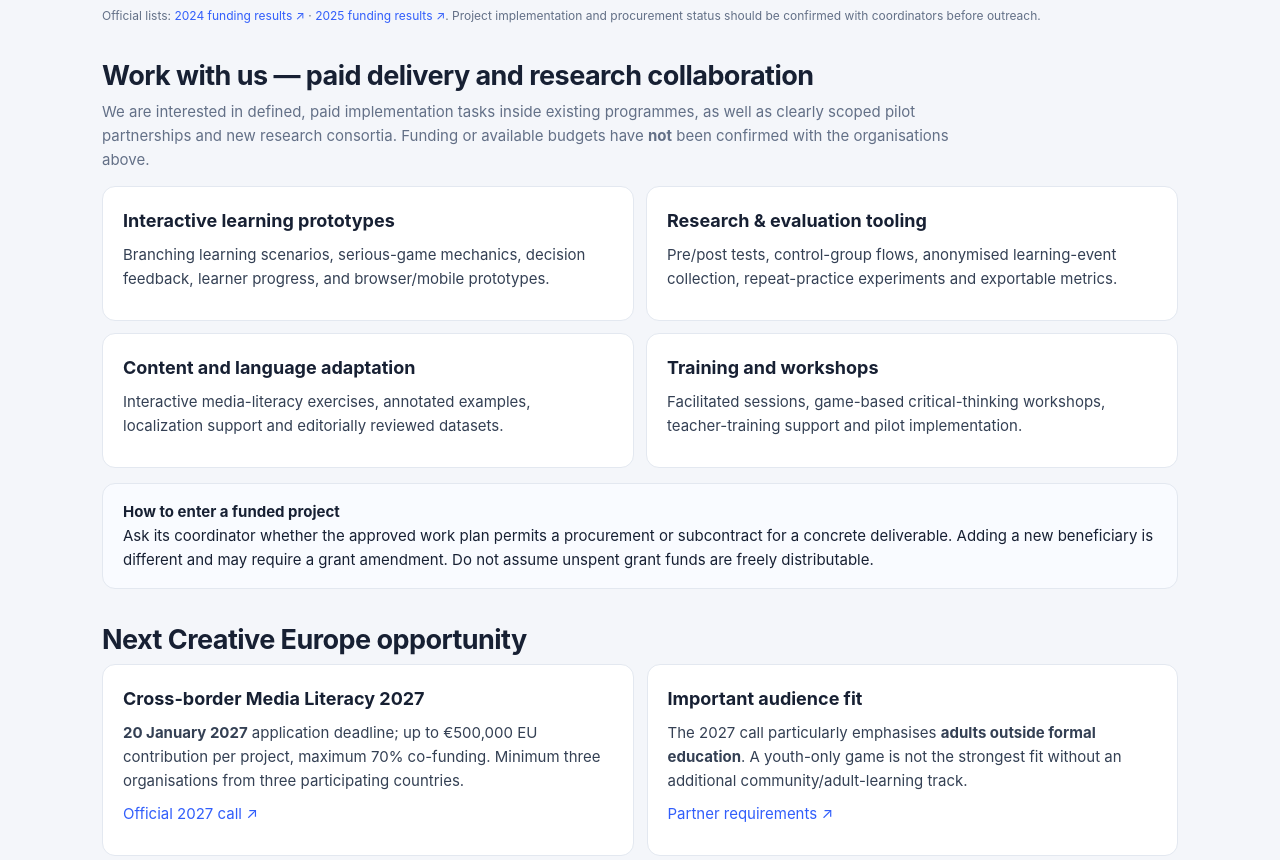
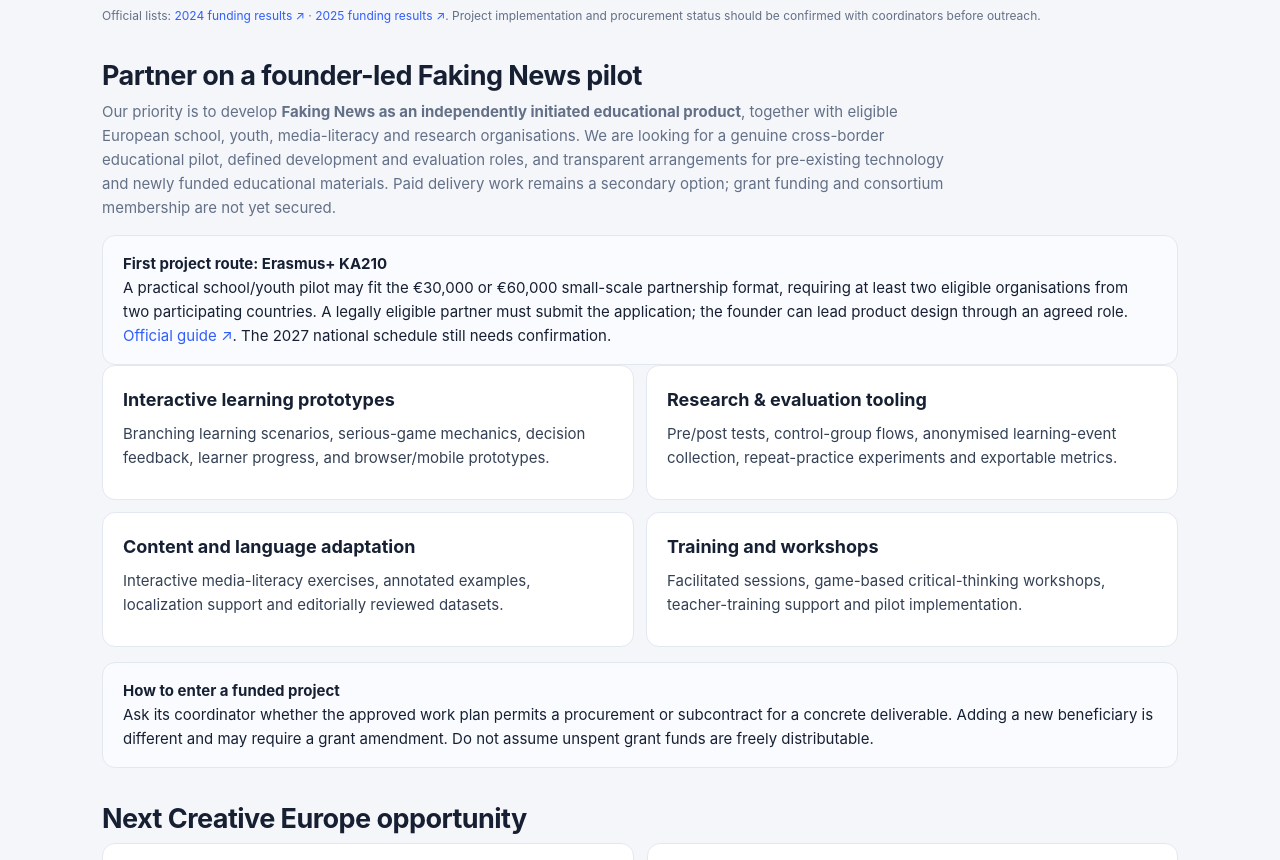
Before and after one commit to Obefree/GrantOps-Public, a plain HTML site: page media-literacy/index.html in a window 1280 px wide. Shown: the part 1940-2800 px from the top of the page. Drawn offline with Linux system fonts and the light colour scheme.

Commit message:
strategy(public): emphasize founder-led Faking News grant and genuine educational consortium

```diff
--- a/media-literacy/index.html
+++ b/media-literacy/index.html
@@ -59,8 +59,9 @@
 <p class="tiny">Official lists: <a href="https://www.europacreativamedia.cat/wp-content/uploads/MEDIA_LITERACY_CREA-CROSS-2024-MEDIALITERACY.pdf" target="_blank" rel="noopener">2024 funding results ↗</a> · <a href="https://www.oficinamediaespana.eu/images/descargas/2025/MEDIA_LITERACY_CREA-CROSS-2025-MEDIALITERACY.pdf" target="_blank" rel="noopener">2025 funding results ↗</a>. Project implementation and procurement status should be confirmed with coordinators before outreach.</p>
 </section>
 <section id="work">
-<h2>Work with us — paid delivery and research collaboration</h2>
-<p class="sub">We are interested in defined, paid implementation tasks inside existing programmes, as well as clearly scoped pilot partnerships and new research consortia. Funding or available budgets have <b>not</b> been confirmed with the organisations above.</p>
+<h2>Partner on a founder-led Faking News pilot</h2>
+<p class="sub">Our priority is to develop <b>Faking News as an independently initiated educational product</b>, together with eligible European school, youth, media-literacy and research organisations. We are looking for a genuine cross-border educational pilot, defined development and evaluation roles, and transparent arrangements for pre-existing technology and newly funded educational materials. Paid delivery work remains a secondary option; grant funding and consortium membership are not yet secured.</p>
+<div class="notice"><strong>First project route: Erasmus+ KA210</strong>A practical school/youth pilot may fit the €30,000 or €60,000 small-scale partnership format, requiring at least two eligible organisations from two participating countries. A legally eligible partner must submit the application; the founder can lead product design through an agreed role. <a href="https://erasmus-plus.ec.europa.eu/programme-guide/part-b/key-action-2/small-scale-partnerships">Official guide ↗</a>. The 2027 national schedule still needs confirmation.</div>
 <div class="cards">
 <article class="card"><h3>Interactive learning prototypes</h3><p>Branching learning scenarios, serious-game mechanics, decision feedback, learner progress, and browser/mobile prototypes.</p></article>
 <article class="card"><h3>Research &amp; evaluation tooling</h3><p>Pre/post tests, control-group flows, anonymised learning-event collection, repeat-practice experiments and exportable metrics.</p></article>
```
